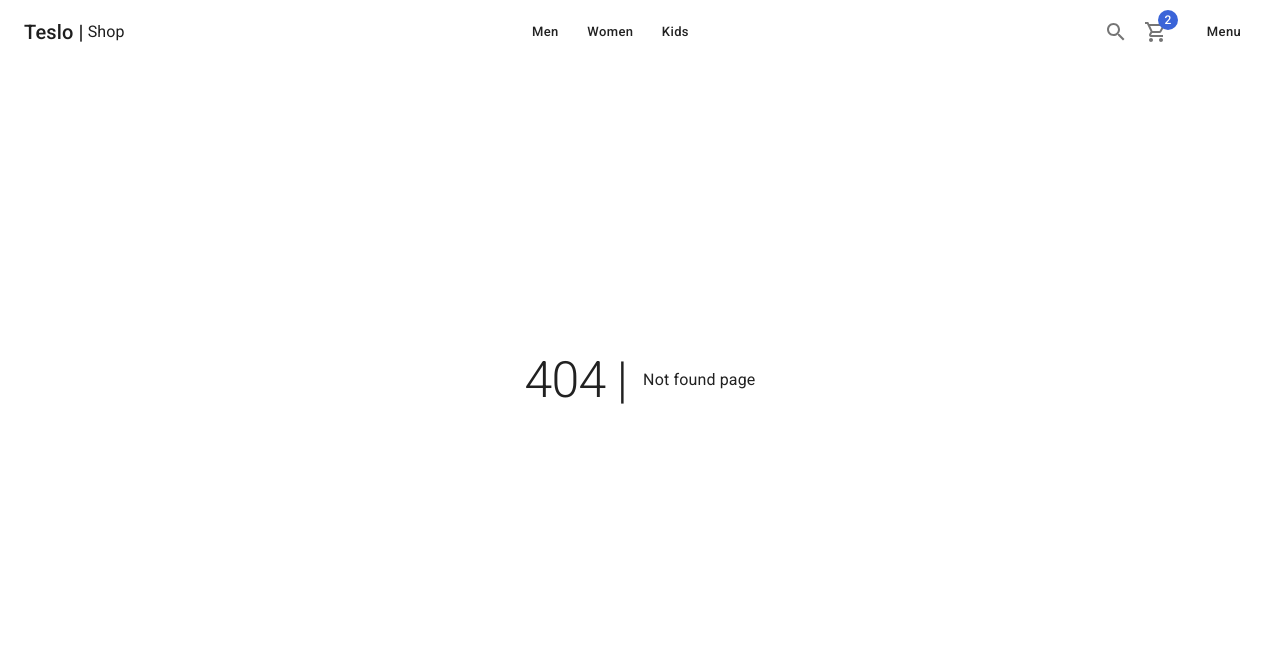
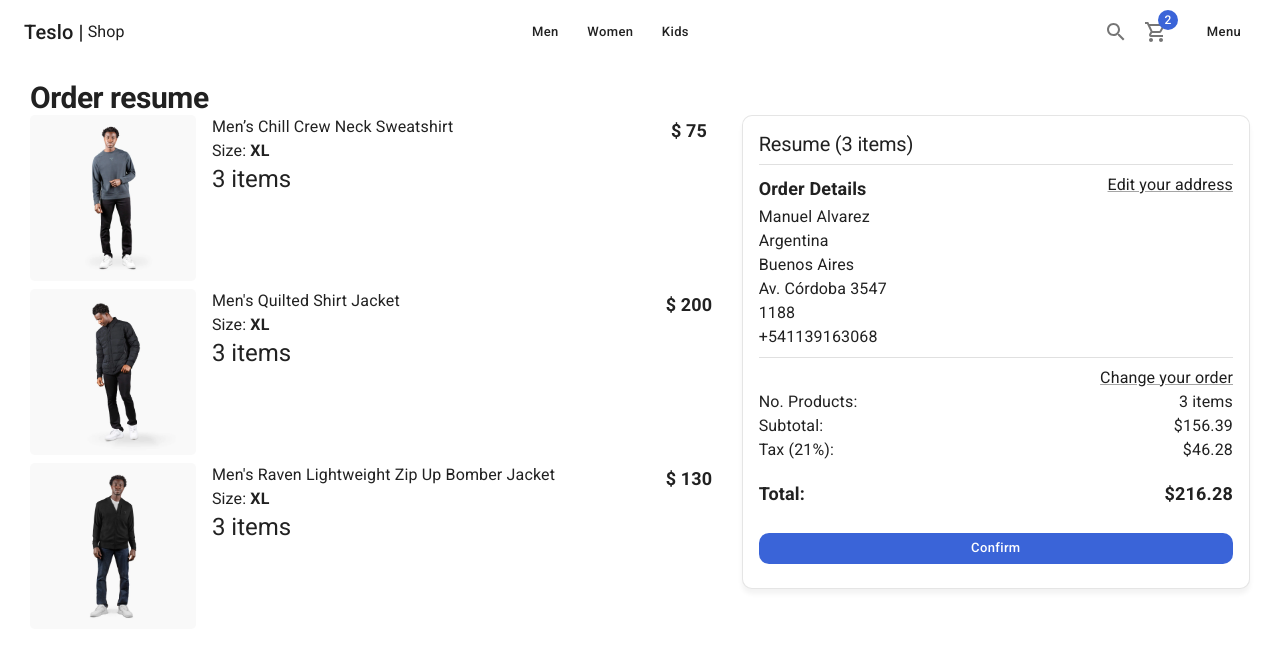
Before and after one commit to manuuualvarez/teslo-shop, a Next.js app: page /checkout/summary in a window 1280 px wide. Before the commit this address had no page. Shown: the top 656 px of the page. Built offline with nearby package versions, Linux system fonts and the light colour scheme.

Commit message:
end summary page

```diff
--- a/components/cart/CartList.tsx
+++ b/components/cart/CartList.tsx
@@ -26,7 +26,7 @@ export const CartList: FC<Props> = ({editable = false}) => {
                         <Link>
                             <CardActionArea>
                                 <CardMedia
-                                    image={`products/${ product.images[0]}`}
+                                    image={`/products/${ product.images[0]}`}
                                     component='img'
                                     sx={{borderRadius: '5px'}}
                                 />
--- /dev/null
+++ b/pages/checkout/summary.tsx
@@ -0,0 +1,73 @@
+import { Typography, Grid, Card, CardContent, Divider, Box, Button, Link } from "@mui/material"
+import { CartList, OrderSummary } from "../../components/cart"
+import { ShopLayout } from "../../components/layouts"
+import NextLink from 'next/link';
+
+const SummaryPage = () => {
+    return (
+        <ShopLayout title='Order resume' pageDescription='Checkout your order'>
+            <Typography variant='h1' component={'h1'}>Order resume</Typography>
+
+            <Grid container>
+                <Grid item xs={12} sm={7}>
+                    <CartList/>
+                </Grid>
+
+                <Grid item xs={12} sm={5}>
+                    <Card className='summary-card'>
+                        <CardContent>
+                            <Typography variant='h2'>Resume (3 items)</Typography>
+                            <Divider sx={{my: 1}}/>
+
+                            <Box display={'flex'} justifyContent="space-between">
+                                <Typography variant="subtitle1">Order Details</Typography>
+                                <NextLink href={'/checkout/address'} passHref>
+                                    <Link underline="always">
+                                        Edit your address
+                                    </Link>
+                                </NextLink>
+                            </Box>
+
+
+                            <Typography>Manuel Alvarez</Typography>
+                            <Typography>Argentina</Typography>
+                            <Typography>Buenos Aires</Typography>
+                            <Typography>Av. Córdoba 3547</Typography>
+                            <Typography>1188</Typography>
+                            <Typography>+541139163068</Typography>
+
+                            <Divider sx={{my: 1}}/>
+
+                            <Box display={'flex'} justifyContent="end">
+                                <NextLink href={'/cart'} passHref>
+                                    <Link underline="always">
+                                        Change your order
+                                    </Link>
+                                </NextLink>
+                            </Box>
+
+                            <OrderSummary/>
+
+
+                            {/* Checkout */}
+                            <Box sx={{mt: 3}}>
+                                <Button
+                                    color='secondary'
+                                    className='circular-btn'
+                                    fullWidth
+                                >
+                                    Confirm
+                                </Button>
+                            </Box>
+                        </CardContent>
+
+                    </Card>
+                </Grid>
+
+            </Grid>
+
+        </ShopLayout>
+      )
+}
+
+export default SummaryPage
```
